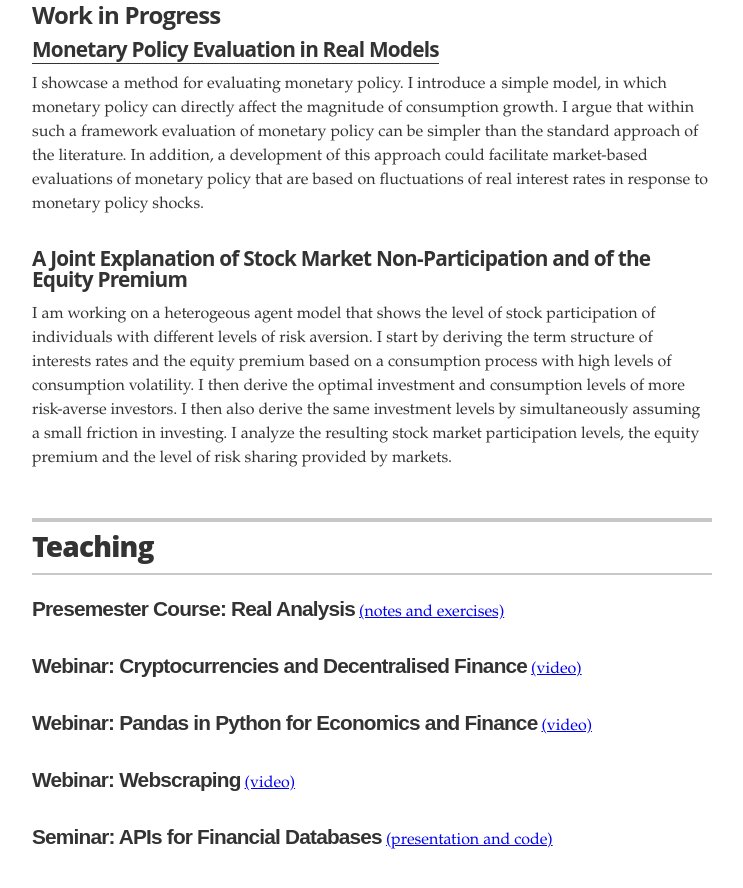
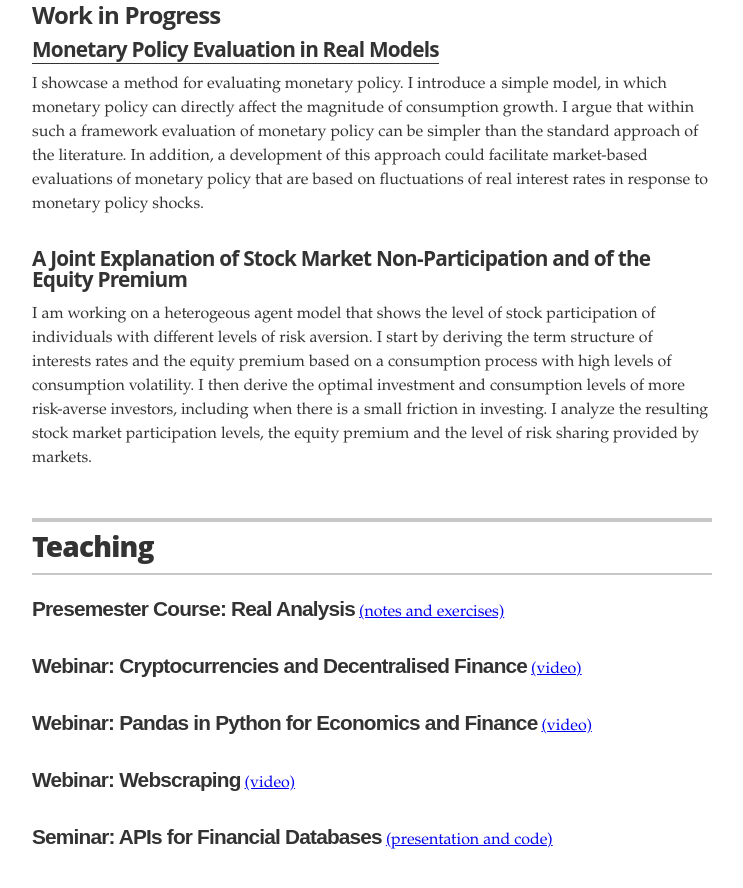
Before and after one commit to errikos-melissinos/errikos-melissinos.github.io, a Jekyll site: the page built from index.html, in a window 1280 px wide and 900 px high, scrolled down 1735 px. Shown: the top 888 px of the window, without its empty margins (268-1011 px from the left). Built offline with Jekyll 4.4.1, drawn with Linux system fonts in a browser that asks for light colours.

Commit message:
Update projects2.yml

```diff
--- a/_data/projects2.yml
+++ b/_data/projects2.yml
@@ -8,4 +8,4 @@
 
 # A joint explanation of stock market non-participation and the equity premium
 - project: "A Joint Explanation of Stock Market Non-Participation and of the Equity Premium"
-  description: I am working on a heterogeous agent model that shows the level of stock participation of individuals with different levels of risk aversion. I start by deriving the term structure of interests rates and the equity premium based on a consumption process with high levels of consumption volatility. I then derive the optimal investment and consumption levels of more risk-averse investors. I then also derive the same investment levels by simultaneously assuming a small friction in investing. I analyze the resulting stock market participation levels, the equity premium and the level of risk sharing provided by markets.
+  description: I am working on a heterogeous agent model that shows the level of stock participation of individuals with different levels of risk aversion. I start by deriving the term structure of interests rates and the equity premium based on a consumption process with high levels of consumption volatility. I then derive the optimal investment and consumption levels of more risk-averse investors, including when there is a small friction in investing. I analyze the resulting stock market participation levels, the equity premium and the level of risk sharing provided by markets.
```
